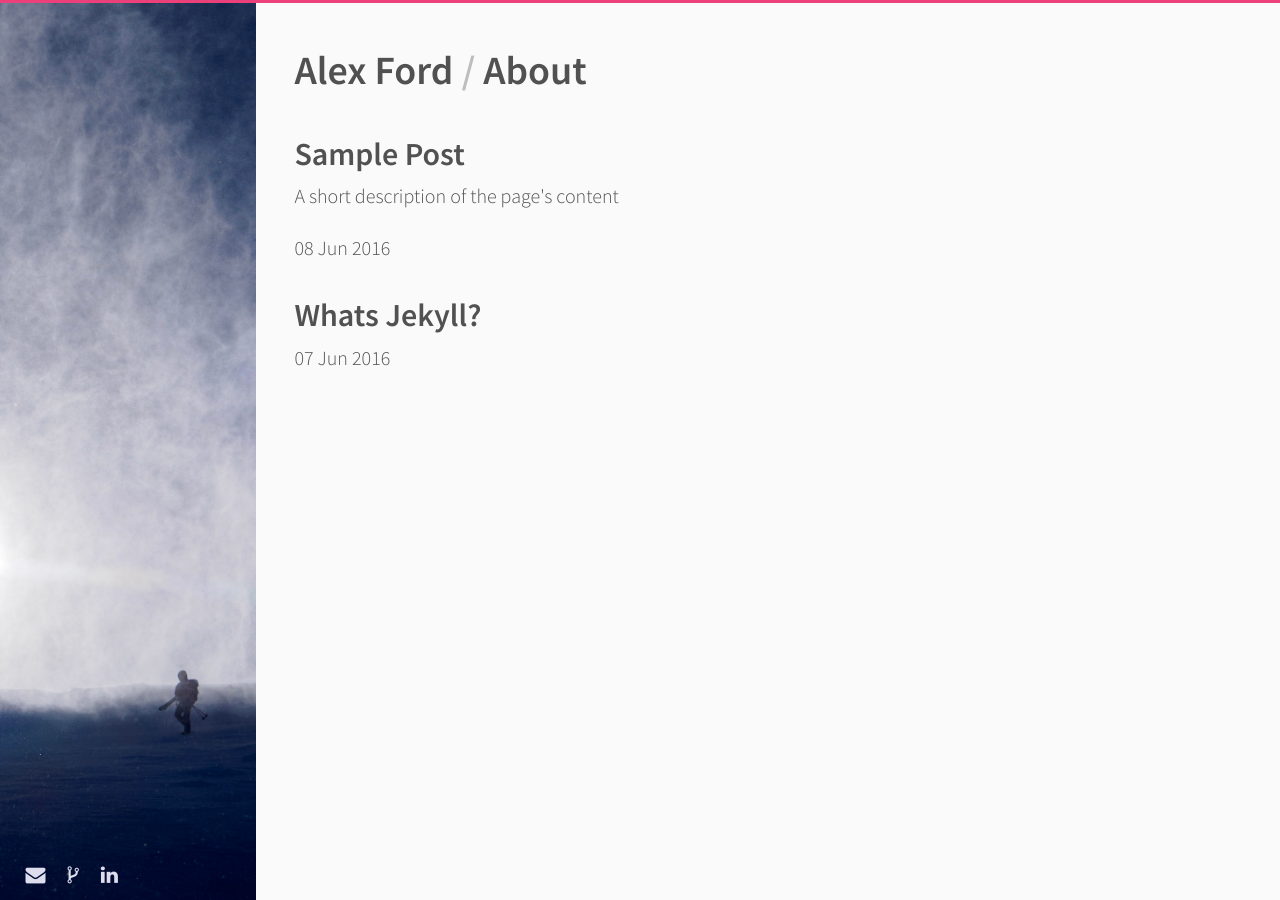
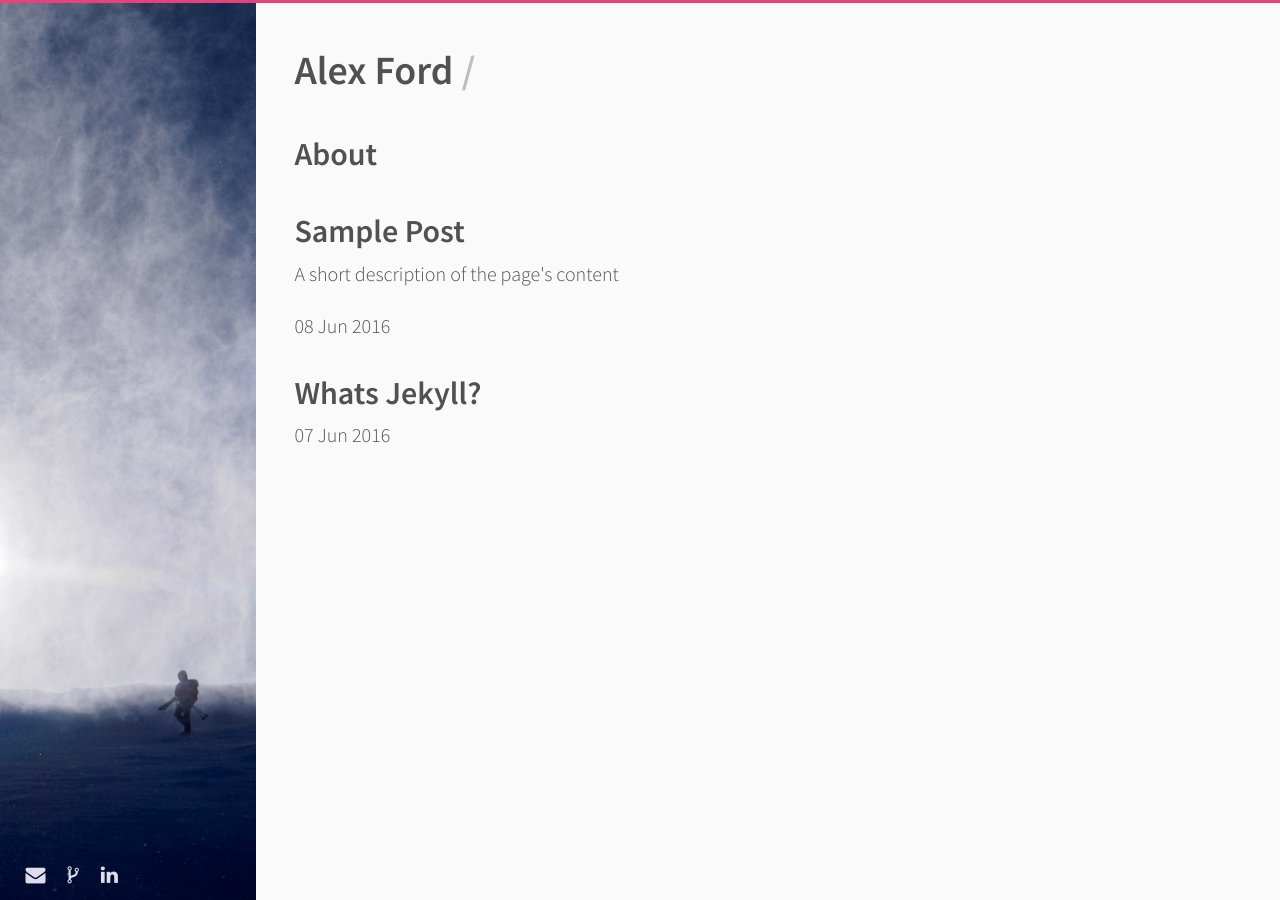
Before and after one commit to asford/asford.github.io, a Jekyll site: the page built from index.html, in a window 1280 px wide. Built offline with Jekyll 4.4.1, drawn with Linux system fonts in a browser that asks for light colours; nearby versions of some CDN libraries; library files that are not in the unit come from our copies; the list of posts is cut into pages by our own code.

Commit message:
Cleanup navigation bar, move page title to top.

```diff
--- a/_includes/header.html
+++ b/_includes/header.html
@@ -1,9 +1,5 @@
 <header class="bloghead">
     <h1 class="bloghead-title">
-      <div><a href="{{ site.url }}/">{{ site.name }}</a>&nbsp;/&nbsp;</div>
-      <div>
-        {% for nav in site.nav limit:1 %}<a href="{{ site.url }}/{{ nav.href }}">{{ nav.name }}</a>{% endfor %}
-        {% for nav in site.nav offset:1 %}&nbsp;/&nbsp;<a href="{{ site.url }}/{{ nav.href }}">{{ nav.name }}</a>{% endfor %}
-      </div>
+      <div><a href="{{ site.url }}/">{{ site.name }}</a>&nbsp;/&nbsp;{{ page.title }}</div>
     </h1>
 </header>
--- a/_layouts/page.html
+++ b/_layouts/page.html
@@ -9,7 +9,6 @@ layout: default
 {% include header.html %}
 
 <div class="content page">
-  <h1 class="page-title">{{ page.title }}</h1>
   {{ content }}
 </div>
 
--- a/_layouts/post.html
+++ b/_layouts/post.html
@@ -9,7 +9,6 @@ layout: default
 {% include header.html %}
 
 <div class="content post">
-  <h1 class="post-title">{{ page.title }}</h1>
   <div class="post-date">
     <time>{{ page.date | date_to_string }}</time>
   </div>
--- a/index.html
+++ b/index.html
@@ -3,6 +3,14 @@ layout: index
 ---
 
 <div class="content">
+    <div>
+      {% for nav in site.nav %}
+      <h2>
+        <a href="{{ site.url }}/{{ nav.href }}">{{ nav.name }}</a>
+      </h2>
+      {% endfor %}
+    </div>
+
     {% if site.posts.size == 0 %}
     <h2>No post found</h2> {% else %} {% for post in paginator.posts %}
     <div class="post-list">
```
Also changed, not shown: about.md (+1 -0 lines).
